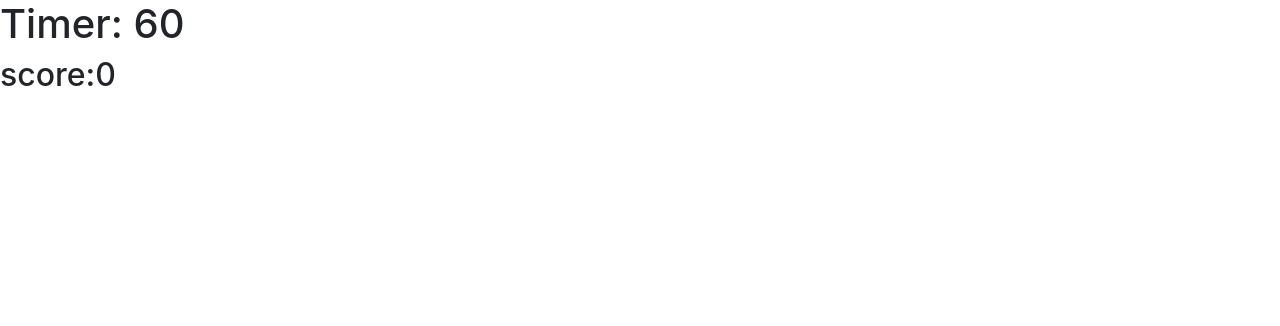
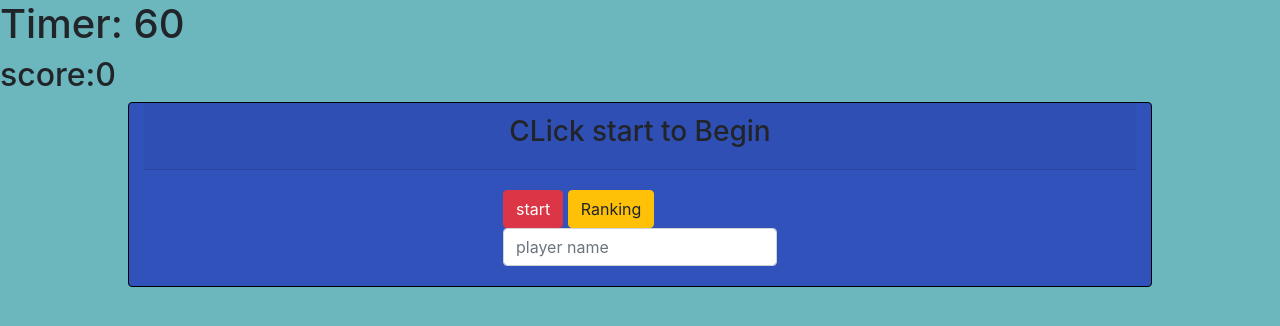
Before and after one commit to eziogodoy/Code-Quiz, a plain HTML site: page index.html in a window 1280 px wide. Drawn offline with nearby package versions, Linux system fonts and the light colour scheme.

Commit message:
First interface, static (for the moment)

```diff
--- a/index.html
+++ b/index.html
@@ -17,5 +17,30 @@
         <h1>Timer: <span class="timer">60</span></h1>
         <h2>score:<span class="score">0</span></h2>
     </div>
+    <div class="container card hidden">
+        <div class="card-header">
+            <h3 class="question">CLick start to Begin</h3>
+        </div>
+        <div class="card-body">
+            <div class="answers "></div>
+            <div class="play-button">
+                <div class="control">
+                    <button class="start btn btn-danger">start</button>
+                    <button type="button" class="btn btn-primary btn-warning" data-toggle="modal"
+                        data-target=".bd-example-modal-sm">Ranking</button>
+                    <form>
+                        <input class="form-control" type="text" id="player" placeholder="player name">
+                    </form>
+                </div>
+            </div>
+
+
+            <div class="modal fade bd-example-modal-sm scores" tabindex="-1" role="dialog"
+                aria-labelledby="mySmallModalLabel" aria-hidden="true">
+                <div class="modal-dialog modal-sm">
+                    <div class="modal-content">
+                        <div class="ranking">Last Players:
+                            <ul class="players">
+                            </ul>
 
 </body>
--- a/quiz.css
+++ b/quiz.css
@@ -0,0 +1,19 @@
+* {
+    margin: 0;
+    padding: 0;
+box-sizing: border-box;
+}
+body {background: #6bb7bd; }
+
+.head {
+    width: 100vw;
+}
+.container{
+    margin: 0 auto;
+    width: 80%;
+    height: 50% ;
+    border: solid 1px black;
+    background: #3252bb;
+}
+.card-header{ text-align: center;}
+.card-body{ margin: 0 auto;}
```
